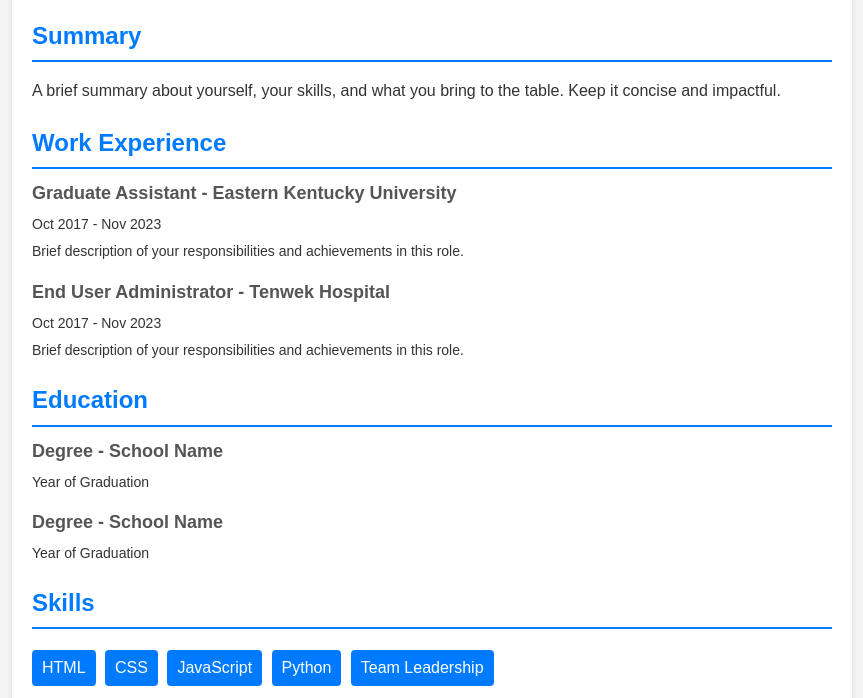
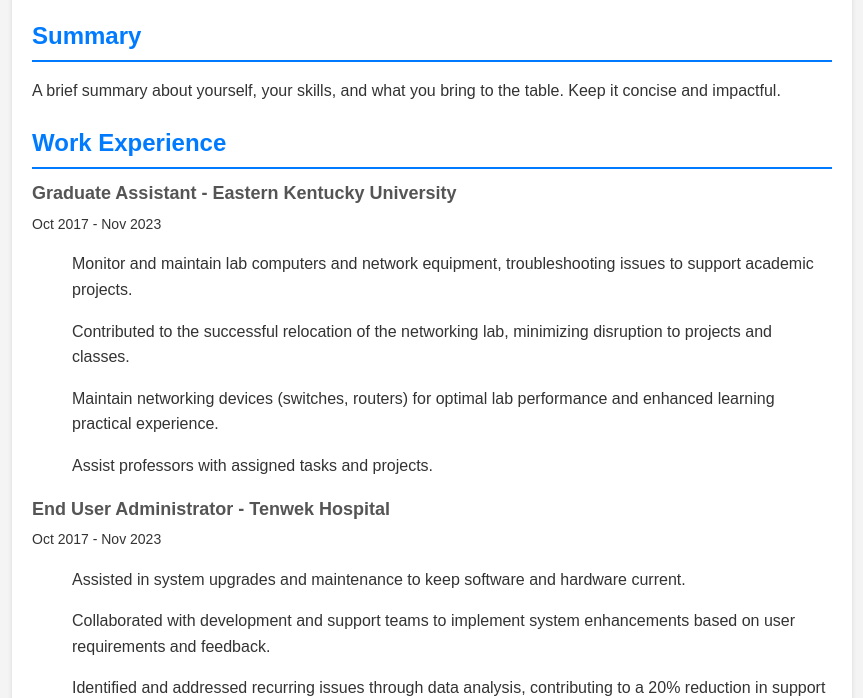
Before and after one commit to kiprotichbettn/kiprotichbettn.github.io, a plain HTML site: page index.html in a window 1280 px wide. Shown: the part 124-822 px from the top of the page, without its empty margins (208-1071 px from the left). Drawn offline with Linux system fonts and the light colour scheme.

Commit message:
updated v1

```diff
--- a/index.html
+++ b/index.html
@@ -101,28 +101,33 @@
                     <h3>Graduate Assistant - Eastern Kentucky University</h3>
                     <p> Oct 2017 - Nov 2023</p>
                     <p>
-                        Brief description of your responsibilities and
-                        achievements in this role.
+                        <ul>Monitor and maintain lab computers and network equipment, troubleshooting issues to support academic projects. </ul>
+                        <ul>Contributed to the successful relocation of the networking lab, minimizing disruption to projects and classes.</ul>
+                        <ul>Maintain networking devices (switches, routers) for optimal lab performance and enhanced learning practical experience.</ul>
+                        <ul>Assist professors with assigned tasks and projects.</ul>
                     </p>
                 </div>
                 <div class="item">
                     <h3>End User Administrator - Tenwek Hospital</h3>
                     <p> Oct 2017 - Nov 2023</p>
                     <p>
-                        Brief description of your responsibilities and
-                        achievements in this role.
+                        <ul>Assisted in system upgrades and maintenance to keep software and hardware current.</ul>
+                        <ul>Collaborated with development and support teams to implement system enhancements based on user requirements and feedback.</ul>
+                        <ul>Identified and addressed recurring issues through data analysis, contributing to a 20% reduction in support requests over six months.</ul>
+                        <ul>Trained users on EMR and PACS, enhancing data management in the hospital.</ul>
+                        <ul>Monitored and analysed system performance to identify gaps and recommend strategic improvements based on data trends and user feedback.</ul>
                     </p>
                 </div>
             </section>
             <div class="section">
                 <h2>Education</h2>
                 <div class="item">
-                    <h3>Degree - School Name</h3>
-                    <p>Year of Graduation</p>
+                    <h3>Degree - Eastern Kentucky Univesrity</h3>
+                    <p>Dec 2024</p>
                 </div>
                 <div class="item">
-                    <h3>Degree - School Name</h3>
-                    <p>Year of Graduation</p>
+                    <h3>Degree - Computer Science</h3>
+                    <p>Apr 2015</p>
                 </div>
             </section>
             <section class="section">
```
